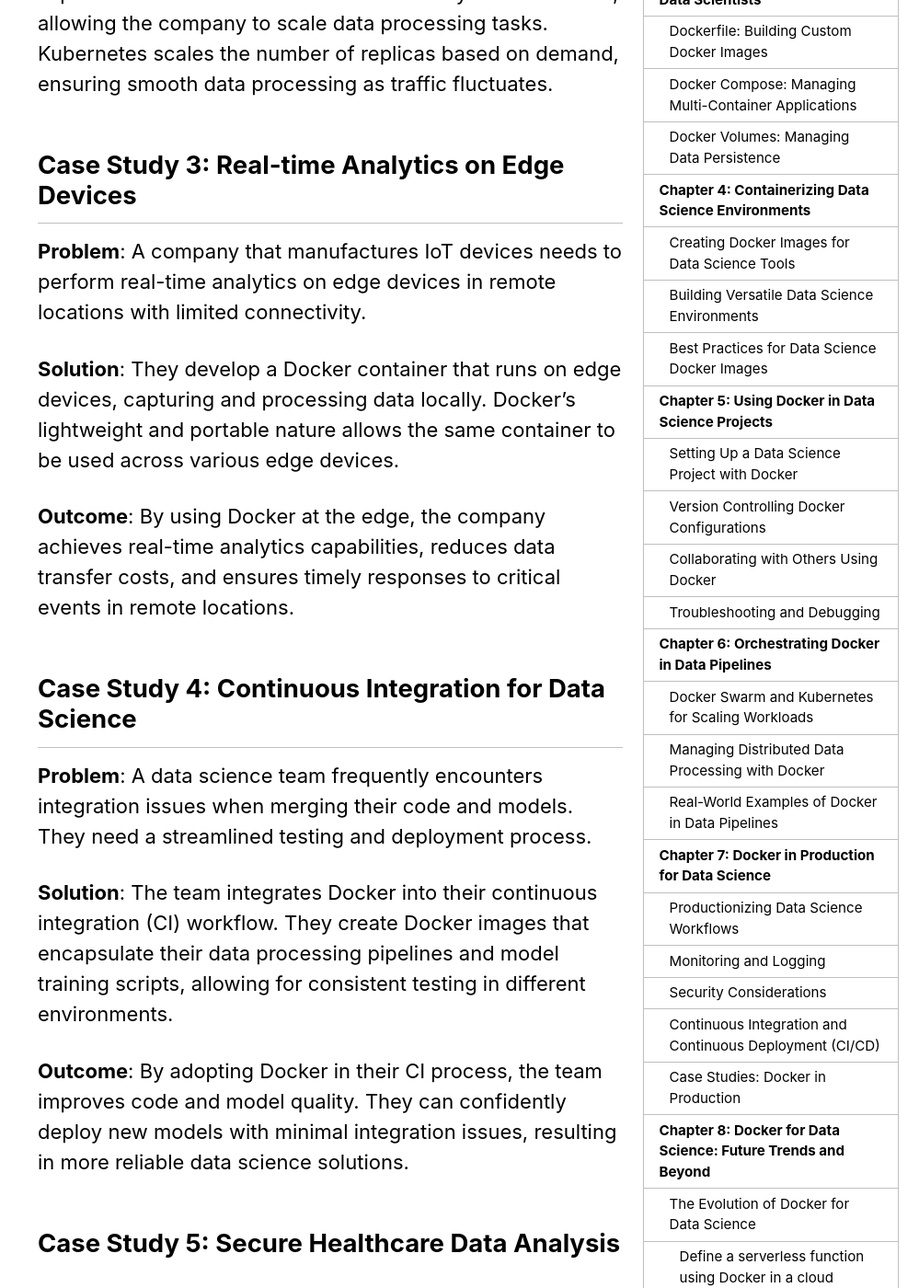
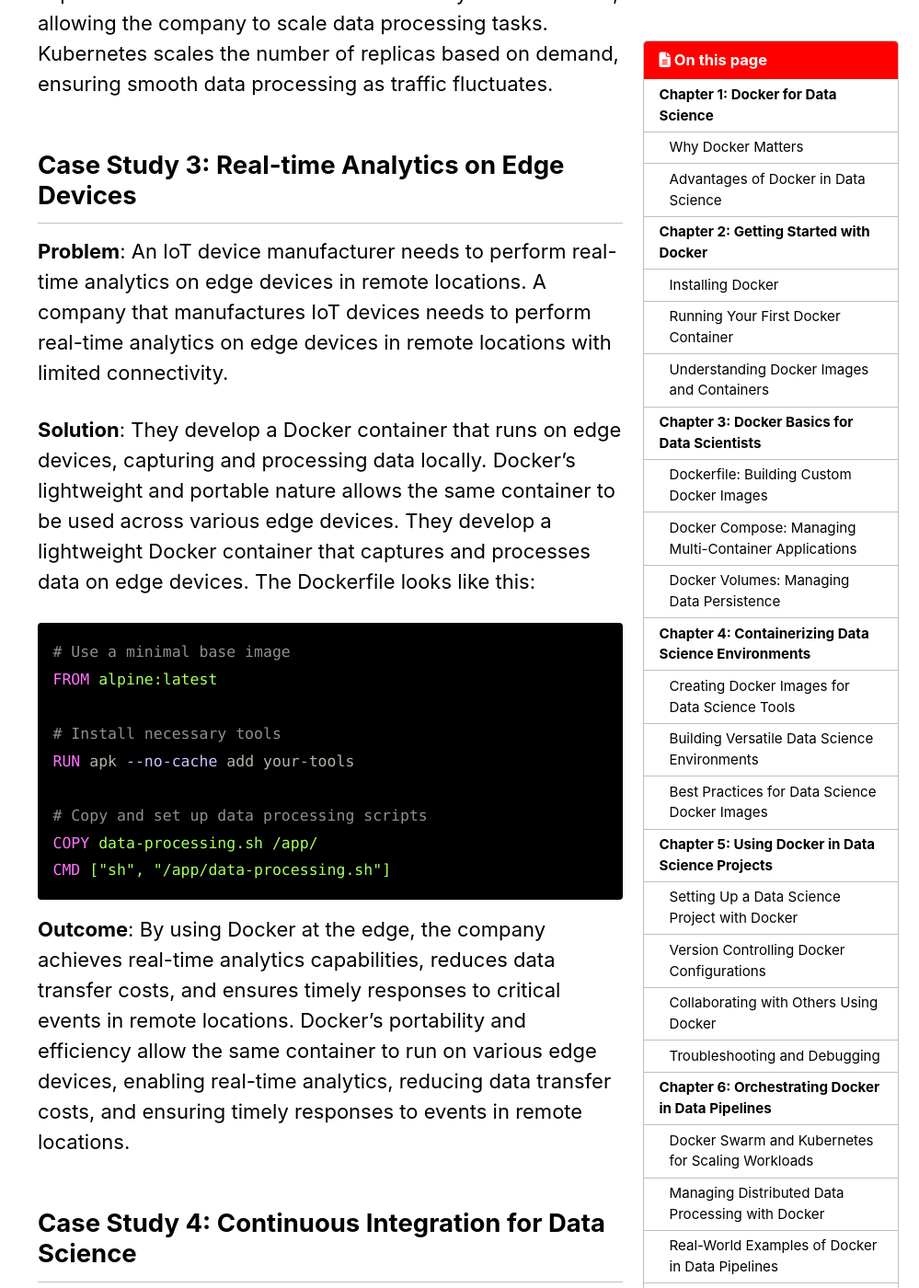
Before and after one commit to naeem-bebit/naeem-bebit.github.io, a Jekyll site: the page built from _posts/2020-05-12-docker.md, in a window 1280 px wide and 1400 px high, scrolled down 26992 px. Shown: the whole window at 92% size, without its empty margins (281-1280 px from the left). Built offline with Jekyll 4.4.1, drawn with Linux system fonts in a browser that asks for light colours; cached includes are drawn as plain includes; nearby versions of some CDN libraries; comment, search, counter and statistics services are not loaded; some of the changed text lies outside the part shown.

Commit message:
chapter 3

````diff
--- a/_posts/2020-05-12-docker.md
+++ b/_posts/2020-05-12-docker.md
@@ -432,11 +432,23 @@
 
 ## Case Study 3: Real-time Analytics on Edge Devices
 
-**Problem**: A company that manufactures IoT devices needs to perform real-time analytics on edge devices in remote locations with limited connectivity.
+**Problem**: An IoT device manufacturer needs to perform real-time analytics on edge devices in remote locations. A company that manufactures IoT devices needs to perform real-time analytics on edge devices in remote locations with limited connectivity.
 
-**Solution**: They develop a Docker container that runs on edge devices, capturing and processing data locally. Docker's lightweight and portable nature allows the same container to be used across various edge devices.
+**Solution**: They develop a Docker container that runs on edge devices, capturing and processing data locally. Docker's lightweight and portable nature allows the same container to be used across various edge devices. They develop a lightweight Docker container that captures and processes data on edge devices. The Dockerfile looks like this:
 
-**Outcome**: By using Docker at the edge, the company achieves real-time analytics capabilities, reduces data transfer costs, and ensures timely responses to critical events in remote locations.
+```Dockerfile
+# Use a minimal base image
+FROM alpine:latest
+
+# Install necessary tools
+RUN apk --no-cache add your-tools
+
+# Copy and set up data processing scripts
+COPY data-processing.sh /app/
+CMD ["sh", "/app/data-processing.sh"]
+```
+
+**Outcome**: By using Docker at the edge, the company achieves real-time analytics capabilities, reduces data transfer costs, and ensures timely responses to critical events in remote locations. Docker's portability and efficiency allow the same container to run on various edge devices, enabling real-time analytics, reducing data transfer costs, and ensuring timely responses to events in remote locations.
 
 ## Case Study 4: Continuous Integration for Data Science
 
````
